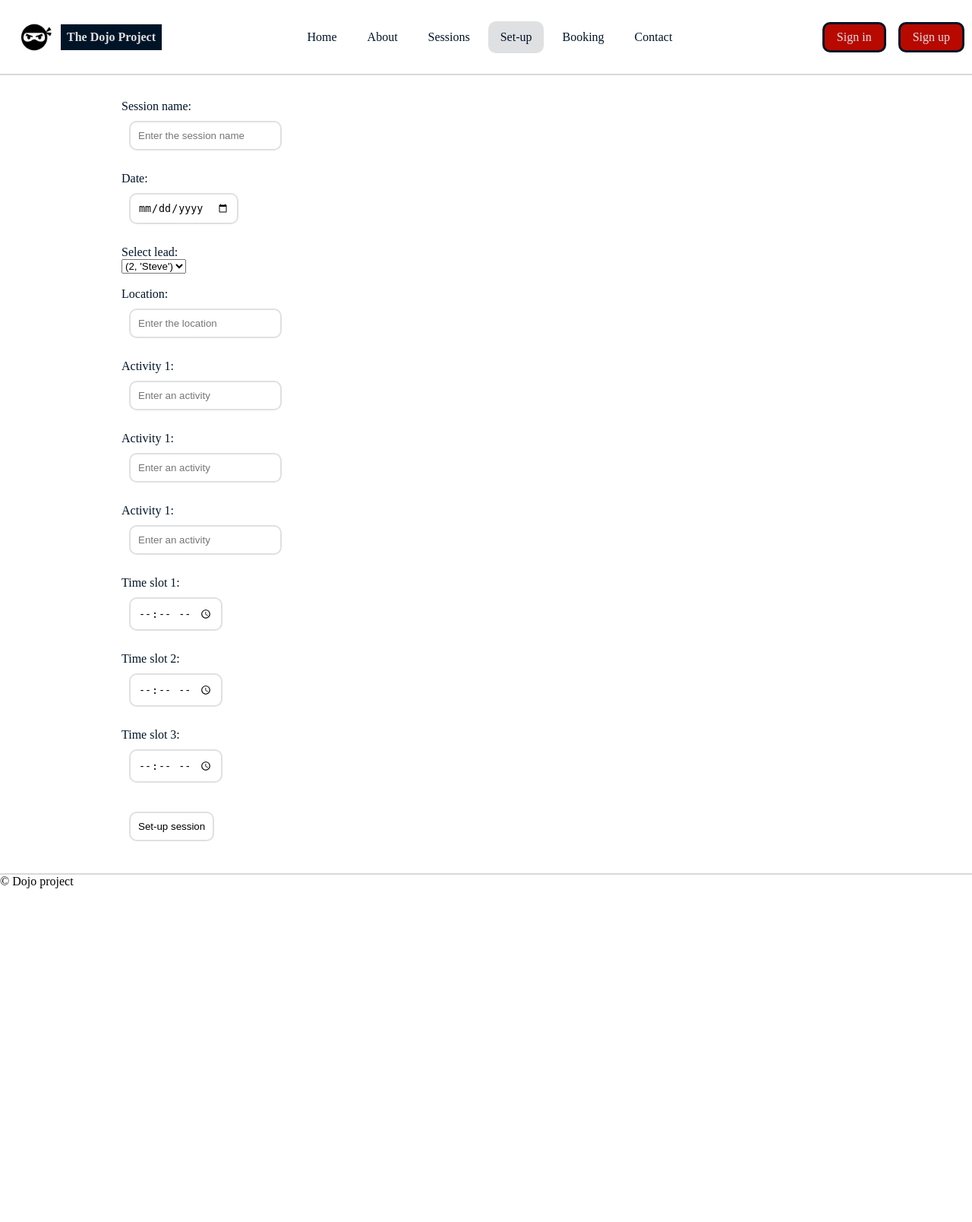
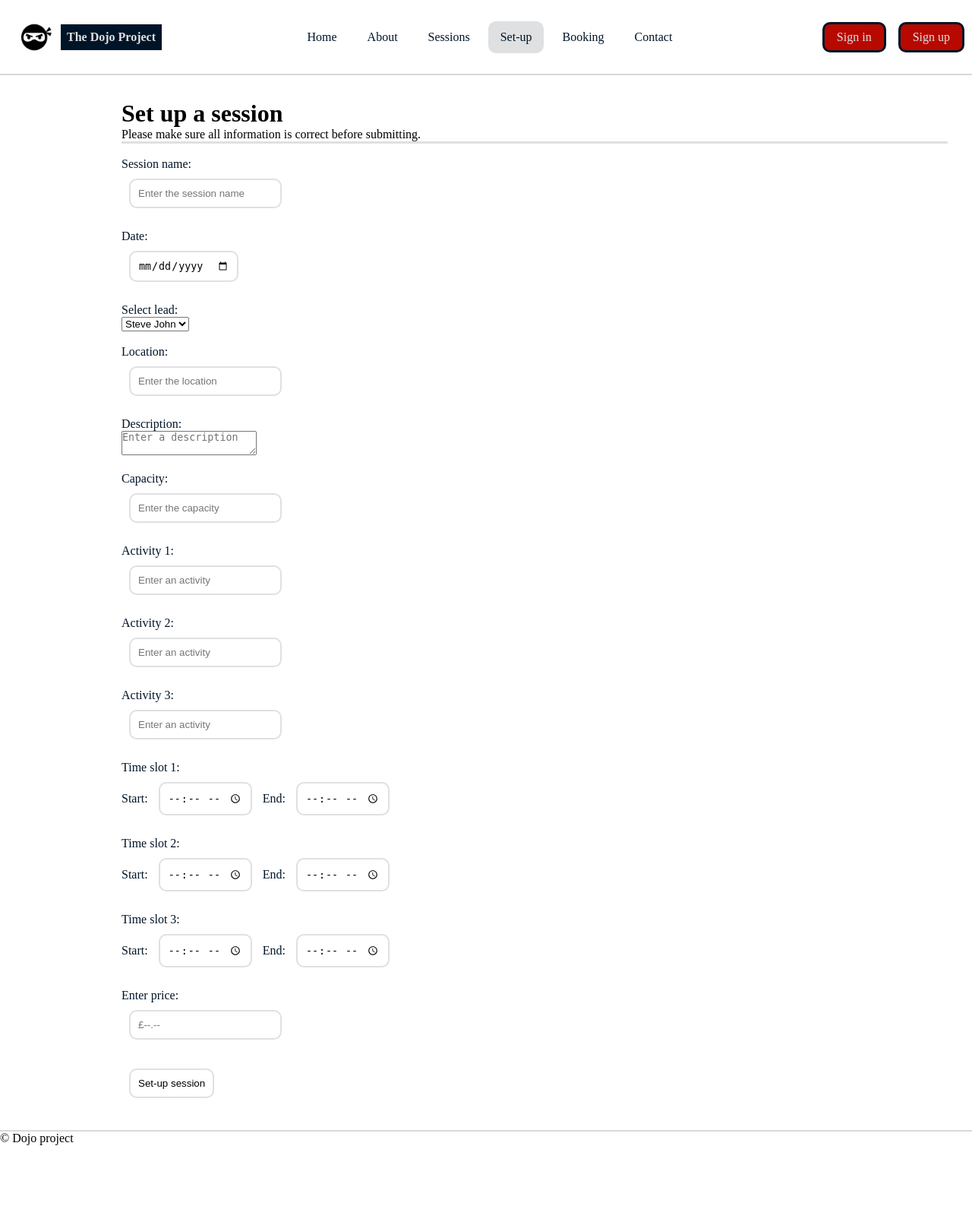
Before and after one commit to theHappyMonke/Dojo-project-prototype, a Flask app: page /sessions/setup in a window 1280 px wide. Shown: the top 1608 px of the page at 76% size. Run offline with Flask 3, Linux system fonts and the light colour scheme.

Commit message:
sessions can now be created, working on how they are displayed on the site.

```diff
--- a/main.py
+++ b/main.py
@@ -14,7 +14,7 @@ cursor.execute("CREATE TABLE IF NOT EXISTS card (id INTEGER PRIMARY KEY NOT NULL
 cursor.execute("CREATE TABLE IF NOT EXISTS user (id INTEGER PRIMARY KEY NOT NULL, forname TEXT NOT NULL, surname TEXT NOT NULL, email TEXT NOT NULL, password TEXT NOT NULL, card_id INTEGER NOT NULL)")
 cursor.execute("CREATE TABLE IF NOT EXISTS lead (id INTEGER PRIMARY KEY NOT NULL, forname TEXT NOT NULL, surname TEXT NOT NULL, email TEXT NOT NULL, password TEXT NOT NULL)")
 cursor.execute("CREATE TABLE IF NOT EXISTS organiser (id INTEGER PRIMARY KEY NOT NULL, forname TEXT NOT NULL, surname TEXT NOT NULL, email TEXT NOT NULL, password TEXT NOT NULL)")
-cursor.execute("CREATE TABLE IF NOT EXISTS session (id INTEGER PRIMARY KEY NOT NULL, name TEXT NOT NULL, price INTEGER NOT NULL, date TEXT NOT NULL, location TEXT NOT NULL, activity_1 TEXT NOT NULL, activity_2 TEXT NOT NULL, activity_3 TEXT NOT NULL, timeslot_1 TEXT NOT NULL, timeslot_2 TEXT NOT NULL, timeslot_3 TEXT NOT NULL, lead_id INTEGER NOT NULL, organiser_id INTEGER NOT NULL)")
+cursor.execute("CREATE TABLE IF NOT EXISTS session (id INTEGER PRIMARY KEY NOT NULL, name TEXT NOT NULL, description TEXT NOT NULL, price TEXT NOT NULL, date TEXT NOT NULL, location TEXT NOT NULL, spaces_taken INTEGER NOT NULL, capacity INTEGER NOT NULL, activity_1 TEXT NOT NULL, activity_2 TEXT NOT NULL, activity_3 TEXT NOT NULL, timeslot_1 TEXT NOT NULL, timeslot_2 TEXT NOT NULL, timeslot_3 TEXT NOT NULL, lead_id INTEGER NOT NULL, organiser_id INTEGER NOT NULL)")
 cursor.execute("CREATE TABLE IF NOT EXISTS booking (id INTEGER PRIMARY KEY NOT NULL, user_id INTEGER NOT NULL, session_id INTEGER NOT NULL, order_total INTEGER NOT NULL)")
 cursor.close()
 
@@ -25,7 +25,7 @@ app.config['SECRET_KEY'] = 'this_is_a_very_secret_key'
 def getSessions(): #Query our table to retrieve all of our products
     try:
         cursor = connection.cursor()
-        cursor.execute("SELECT session.id, session.name, session.date, lead.forname, session.location, session.activity_1, session.activity_2, session.activity_3, session.timeslot_1, session.timeslot_2, session.timeslot_3, session.price FROM session JOIN lead ON session.lead_id = lead.id JOIN organiser ON session.organiser_id = organiser.id")
+        cursor.execute("SELECT session.id, session.name, session.date, lead.forname, session.location, session.spaces_taken, session.capacity, session.activity_1, session.activity_2, session.activity_3, session.timeslot_1, session.timeslot_2, session.timeslot_3, session.price FROM session JOIN lead ON session.lead_id = lead.id JOIN organiser ON session.organiser_id = organiser.id")
         sessions = cursor.fetchall() #fetchone() vs fetchall() depending on the situation. We want all of the data here.
     except sqlite3.Error as error:
         print("Database error:", error)
@@ -38,14 +38,13 @@ def getSessions(): #Query our table to retrieve all of our products
 def getLeads(): #Query our table to retrieve all of our leads
     try:
         cursor = connection.cursor()
-        cursor.execute("SELECT lead.id, lead.forname FROM lead")
+        cursor.execute("SELECT id, forname, surname FROM lead")
         leads = cursor.fetchall()
     except sqlite3.Error as error:
         print("Database error:", error)
     finally:
         cursor.close()
 
-    print(leads)
     return leads
 
 #Create a route decorator to tell Flask what URL should trigger our function
@@ -66,28 +65,38 @@ def sessions():
 @app.route('/sessions/setup', methods=['GET', 'POST'])
 def setup():
     if request.method == 'POST':
+        query = """
+            INSERT INTO session (name, description, price, date, location, spaces_taken, capacity, activity_1, activity_2, activity_3, timeslot_1, timeslot_2, timeslot_3, lead_id, organiser_id)
+            VALUES (?, ?, ?, ?, ?, ?, ?, ?, ?, ?, ?, ?, ?, ?, ?)
+            """
         name = request.form['name']
-        price = request.form['price']
+        description = request.form['description']
         date = request.form['date']
+        lead_id = int(request.form['lead_id'])
         location = request.form['location']
         activity_1 = request.form['activity_1']
         activity_2 = request.form['activity_2']
         activity_3 = request.form['activity_3']
-        timeslot_1 = request.form['timeslot_1']
-        timeslot_2 = request.form['timeslot_2']
-        timeslot_3 = request.form['timeslot_3']
-        lead_id = request.form['lead_id']
-        organiser_id = request.form['organiser_id']
+        timeslot_1 = request.form['timeslot_1-1'] + " " + request.form['timeslot_1-2']
+        timeslot_2 = request.form['timeslot_2-1'] + " " + request.form['timeslot_2-2']
+        timeslot_3 = request.form['timeslot_3-1'] + " " + request.form['timeslot_3-2']
+        price = request.form['price']
+        capacity = request.form['capacity']
+        spaces_taken = 0
+        organiser_id = 1
 
         try:
             cursor = connection.cursor()
-            cursor.execute(f"INSERT INTO session VALUES (NULL, {name}, {price}, {date}, {location}, {activity_1}, {activity_2}, {activity_3}, {timeslot_1}, {timeslot_2}, {timeslot_3}, {lead_id}, {organiser_id})")
+            cursor.execute(query, (name, description, price, date, location, spaces_taken, capacity, activity_1, activity_2, activity_3, timeslot_1, timeslot_2, timeslot_3, lead_id, organiser_id))
             connection.commit()
         except sqlite3.Error as error:
             print("Database error:", error)
             flash('Database error')
             leads = getLeads()
             return render_template('setup-session.html', leads = leads)
+        finally:
+            cursor.close()
+            return redirect(url_for('sessions'))
     else:
         leads = getLeads()
         return render_template('setup-session.html', leads = leads)
@@ -135,6 +144,7 @@ def signup():
         surname = request.form['surname']
         email = request.form['email']
         password = request.form['password']
+        confirm_password = request.form['confirm_password']
 
         # To differentiate the functions, the program checks the variable form_id to see if it is a signup or login form.
         # If it is a signup form, it will insert the email, username and password into the database.
@@ -154,11 +164,21 @@ def signup():
             return redirect(url_for('sign-up')) #You should provide some feedback to the user rather than just redirect to the same page like this.
         else:
             try:
-                query = "INSERT INTO users VALUES (NULL, ?, ?, ?)" # Use NULL for the ID value, SQLite will generate it for you.
-                insert_data = (forname, surname, email, generate_password_hash(password)) #Create a tuple with all the data we want to INSERT.
-                cursor = connection.cursor()
-                cursor.execute(query, insert_data) #Combine the query with the data to insert + execute.
-                connection.commit() #This is necessary to permanently make the change to our DB, the change will not persist without it.
+                if password != confirm_password:
+                    flash('Passwords do not match')
+                    return render_template('sign-up.html')
+                elif len(password) < 8:
+                    flash('Password must be at least 8 characters')
+                    return render_template('sign-up.html')
+                elif password == confirm_password:
+                    query = "INSERT INTO users (forname, surname, email, password) VALUES (?, ?, ?, ?)"
+                    insert_data = (forname, surname, email, generate_password_hash(password)) #Create a tuple with all the data we want to INSERT.
+                    cursor = connection.cursor()
+                    cursor.execute(query, insert_data) #Combine the query with the data to insert + execute.
+                    connection.commit() #This is necessary to permanently make the change to our DB, the change will not persist without it.
+                else:
+                    flash('Unknown error')
+                    return render_template('sign-up.html')
             except sqlite3.Error as error:
                 print("Database error:", error)
                 flash('Database error')
--- a/static/styles.css
+++ b/static/styles.css
@@ -154,6 +154,7 @@ form > option {
 /* End of Navbar */
 
 /* Classes */
+/* The container must be positioned relative: */
 .content {
     width: 90%;
     margin: 0 auto;
--- a/templates/setup-session.html
+++ b/templates/setup-session.html
@@ -6,32 +6,94 @@
 
 {% block content %}
     <div class="content">
+        <h1>Set up a session</h1>
+        <p>Please make sure all information is correct before submitting.</p>
+        <hr>
+        <br>
         <form action="{{ url_for('setup')}}" method="post" id="setup-session" autocomplete = "off">
+
             <label for="name">Session name:</label><br>
             <input type="text" id="name" name="name" placeholder="Enter the session name" required><br><br>
+
+
             <label for="date">Date:</label><br>
             <input type="date" id="date" name="date" required><br><br>
-            <label for="lead">Select lead:</label><br>
-            <select name="lead">
+
+
+            <label for="lead_id">Select lead:</label><br>
+
+            <select name="lead_id">
             {% for lead in leads %}
-                <option value="{{ leads[0] }}">{{ leads[1] }}</option>
+                <option value="{{ lead[0] }}">{{ lead[1] + " " + lead[2] }}</option>
             {% endfor %}
             </select><br><br>
+
+
             <label for="location">Location:</label><br>
             <input type="text" id="location" name="location" placeholder="Enter the location" required><br><br>
+
+
+            <label for="description">Description:</label><br>
+            <textarea id="description" name="description" placeholder="Enter a description" required></textarea><br><br>
+
+
+            <label for="capacity">Capacity:</label><br>
+            <input type="number" id="capacity" name="capacity" placeholder="Enter the capacity" min="1" required><br><br>
+
+
             <label for="activity_1">Activity 1:</label><br>
             <input type="text" id="activity_1" name="activity_1" placeholder="Enter an activity" required><br><br>
-            <label for="activity_2">Activity 1:</label><br>
+
+
+            <label for="activity_2">Activity 2:</label><br>
             <input type="text" id="activity_2" name="activity_2" placeholder="Enter an activity" required><br><br>
-            <label for="activity_2">Activity 1:</label><br>
+
+
+            <label for="activity_2">Activity 3:</label><br>
             <input type="text" id="activity_3" name="activity_3" placeholder="Enter an activity" required><br><br>
+
+
             <label for="timeslot_1">Time slot 1:</label><br>
-            <input type="time" id="timeslot_1" name="timeslot_1" required><br><br>
+
+            <label for="timeslot_1-1">Start:</label>
+            <input type="time" id="timeslot_1-1" name="timeslot_1-1" required>
+
+            <label for="timeslot_1-2">End:</label>
+            <input type="time" id="timeslot_1-2" name="timeslot_1-2" required><br><br>
+
+
             <label for="timeslot_2">Time slot 2:</label><br>
-            <input type="time" id="timeslot_2" name="timeslot_2" required><br><br>
+
+            <label for="timeslot_2-1">Start:</label>
+            <input type="time" id="timeslot_2-1" name="timeslot_2-1" required>
+
+            <label for="timeslot_2-2">End:</label>
+            <input type="time" id="timeslot_2-2" name="timeslot_2-2" required><br><br>
+
+
             <label for="timeslot_3">Time slot 3:</label><br>
-            <input type="time" id="timeslot_3" name="timeslot_3" required><br><br>
+
+            <label for="timeslot_3-1">Start:</label>
+            <input type="time" id="timeslot_3-1" name="timeslot_3-1" required>
+
+            <label for="timeslot_3-2">End:</label>
+            <input type="time" id="timeslot_3-2" name="timeslot_3-2" required><br><br>
+
+
+            <label for="price">Enter price:</label><br>
+            <input type="text" id="price" name="price" placeholder="£--.--" pattern="£[0-9]{2}.[0-9]{2}" required><br><br>
+
+
             <input type="submit" value="Set-up session">
+
+
+            {% with messages = get_flashed_messages() %}
+                {% if messages %}
+                    {% for message in messages %}
+                    <p>{{ message }}</p>
+                    {% endfor %}
+                {% endif %}
+            {% endwith %}
         </form>
     </div>
 {% endblock %}
--- a/templates/sign-up.html
+++ b/templates/sign-up.html
@@ -20,8 +20,8 @@
             <input type="email" id="email" name="email" placeholder="AdaLovelace@email.com" required><br><br>
             <label for="password">Password:</label><br>
             <input type="password" id="password" name="password" placeholder="Password" required><br><br>
-            <label for="confirm-password">Confirm password:</label><br>
-            <input type="password" id="confirm-password" name="confirm-password" placeholder="Password" required><br><br>
+            <label for="confirm_password">Confirm password:</label><br>
+            <input type="password" id="confirm_password" name="confirm_password" placeholder="Confirm password" required><br><br>
             {% with messages = get_flashed_messages() %}
                 {% if messages %}
                     {% for message in messages %}
```
Also changed, not shown: templates/sessions.html (+6 -9 lines), dojobase.db.
